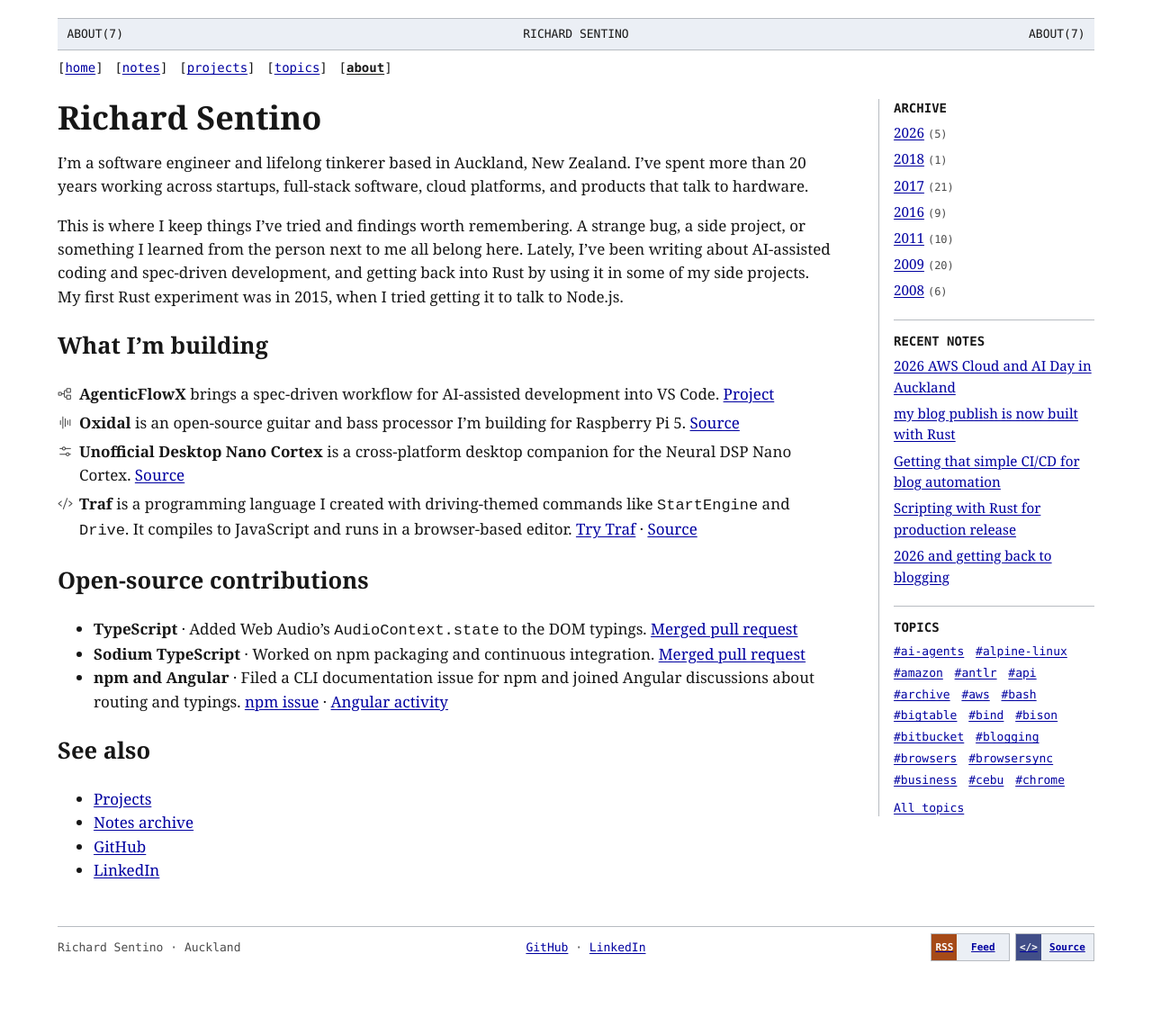
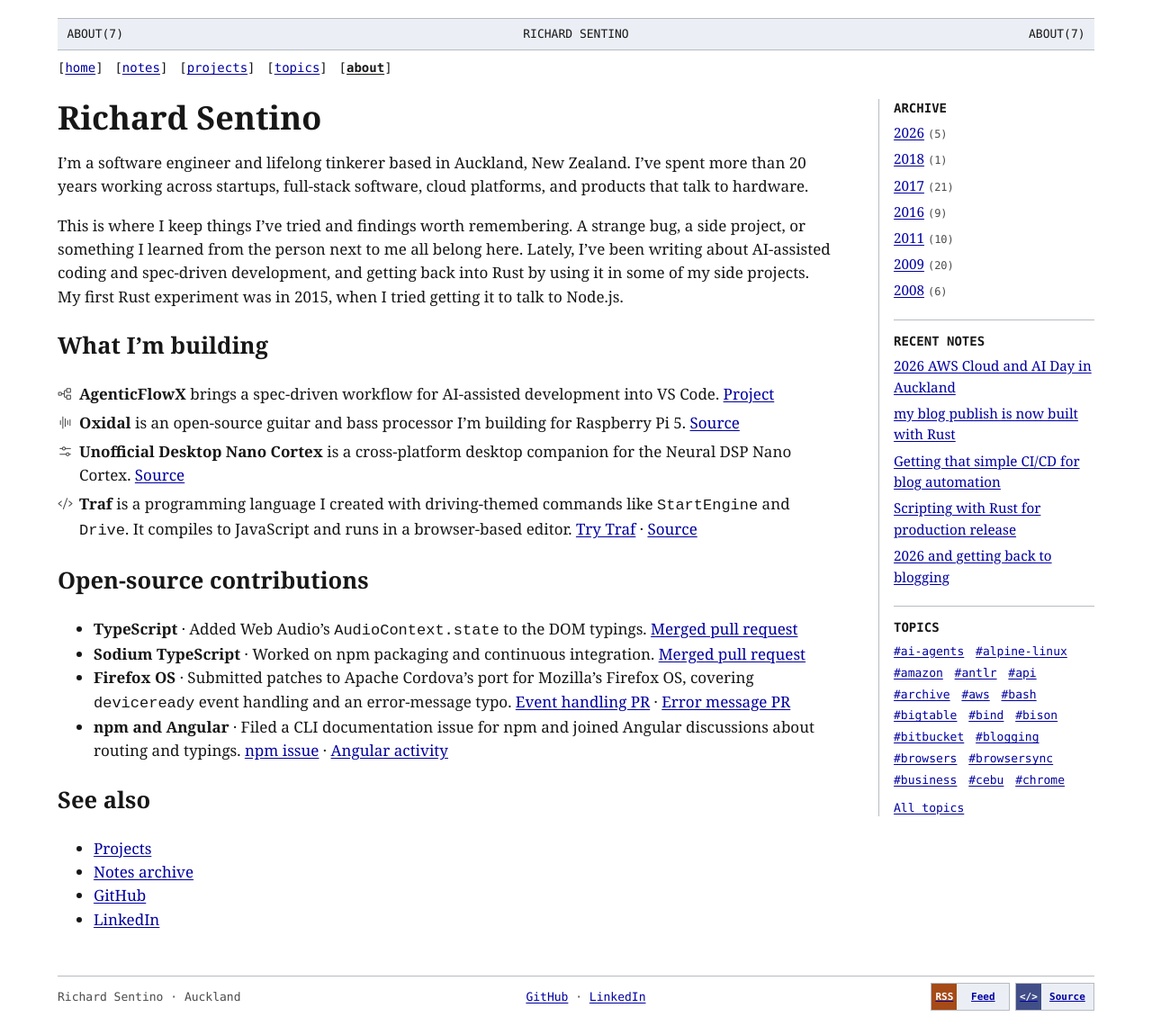
Before and after one commit to rixrix/rixrix.github.io, a Jekyll site: the page built from about.md, in a window 1280 px wide. Shown: the whole page at 90% size. Built offline with Jekyll 4.4.1, drawn with Linux system fonts in a browser that asks for light colours; before the commit the page ends 1096 px from its top, so only the background shows below that.

Commit message:
fix: format post times and credit Firefox OS work

```diff
--- a/_includes/post-date.html
+++ b/_includes/post-date.html
@@ -5,7 +5,7 @@
   {%- assign display_clock = true -%}
 {%- endif -%}
 {%- if display_clock -%}
-<time datetime="{{ include.post.date | date_to_xmlschema }}">{{ day }} · {{ include.post.date | date: '%H:%M' }} UTC{{ include.post.date | date: '%:z' }}</time>
+<time datetime="{{ include.post.date | date_to_xmlschema }}">{{ day }} · {{ include.post.date | date: '%l:%M %p' | strip }}</time>
 {%- else -%}
 <time datetime="{{ day }}">{{ day }}</time>
 {%- endif -%}
--- a/about.md
+++ b/about.md
@@ -27,6 +27,7 @@ This is where I keep things I’ve tried and findings worth remembering. A stran
 
 - **TypeScript** · Added Web Audio’s `AudioContext.state` to the DOM typings. [Merged pull request](https://github.com/microsoft/TypeScript-DOM-lib-generator/pull/30)
 - **Sodium TypeScript** · Worked on npm packaging and continuous integration. [Merged pull request](https://github.com/SodiumFRP/sodium-typescript/pull/27)
+- **Firefox OS** · Submitted patches to Apache Cordova’s port for Mozilla’s Firefox OS, covering `deviceready` event handling and an error-message typo. [Event handling PR](https://github.com/apache/cordova-firefoxos/pull/1) · [Error message PR](https://github.com/apache/cordova-firefoxos/pull/5)
 - **npm and Angular** · Filed a CLI documentation issue for npm and joined Angular discussions about routing and typings. [npm issue](https://github.com/npm/npm/issues/12223) · [Angular activity](https://github.com/search?q=is%3Apublic+involves%3Arixrix+org%3Aangular&type=issues)
 
 ## See also
```
